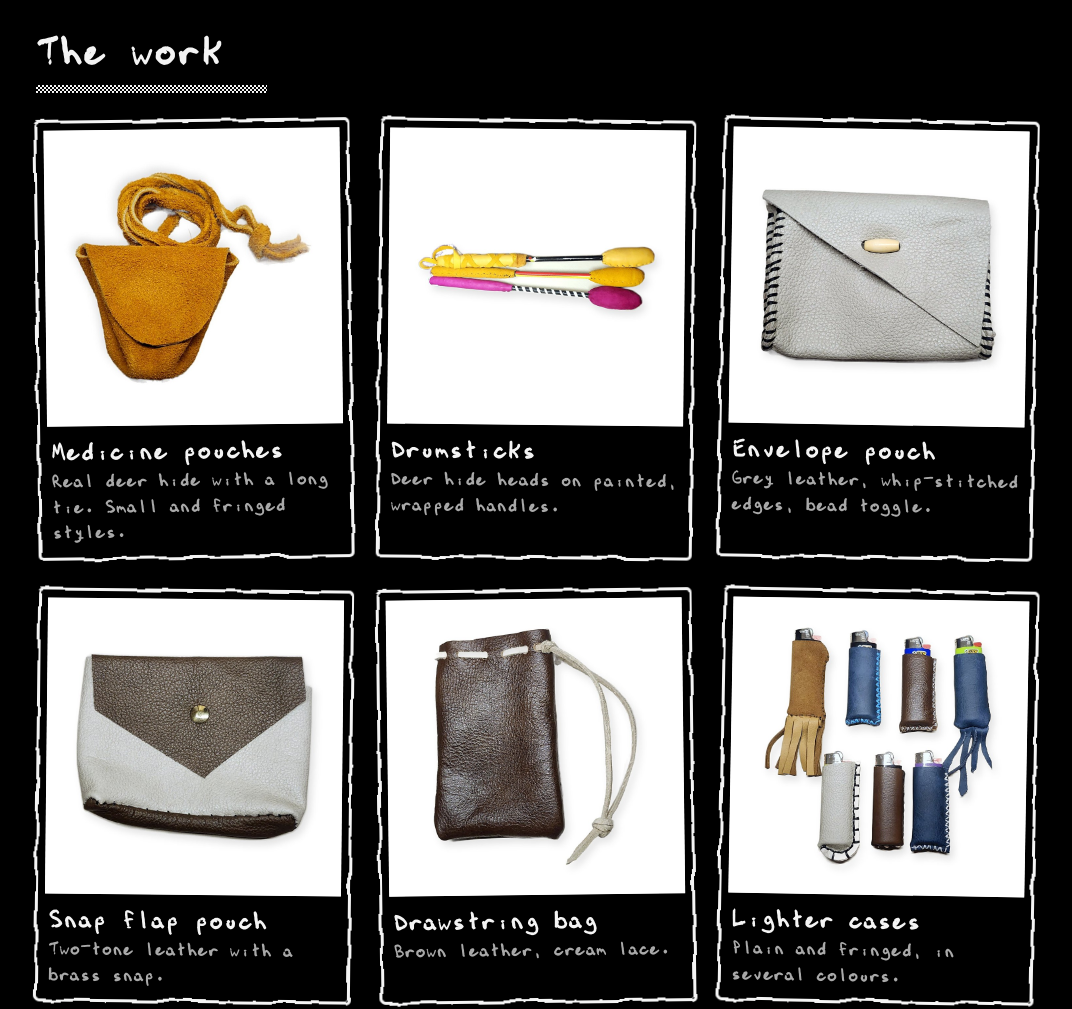
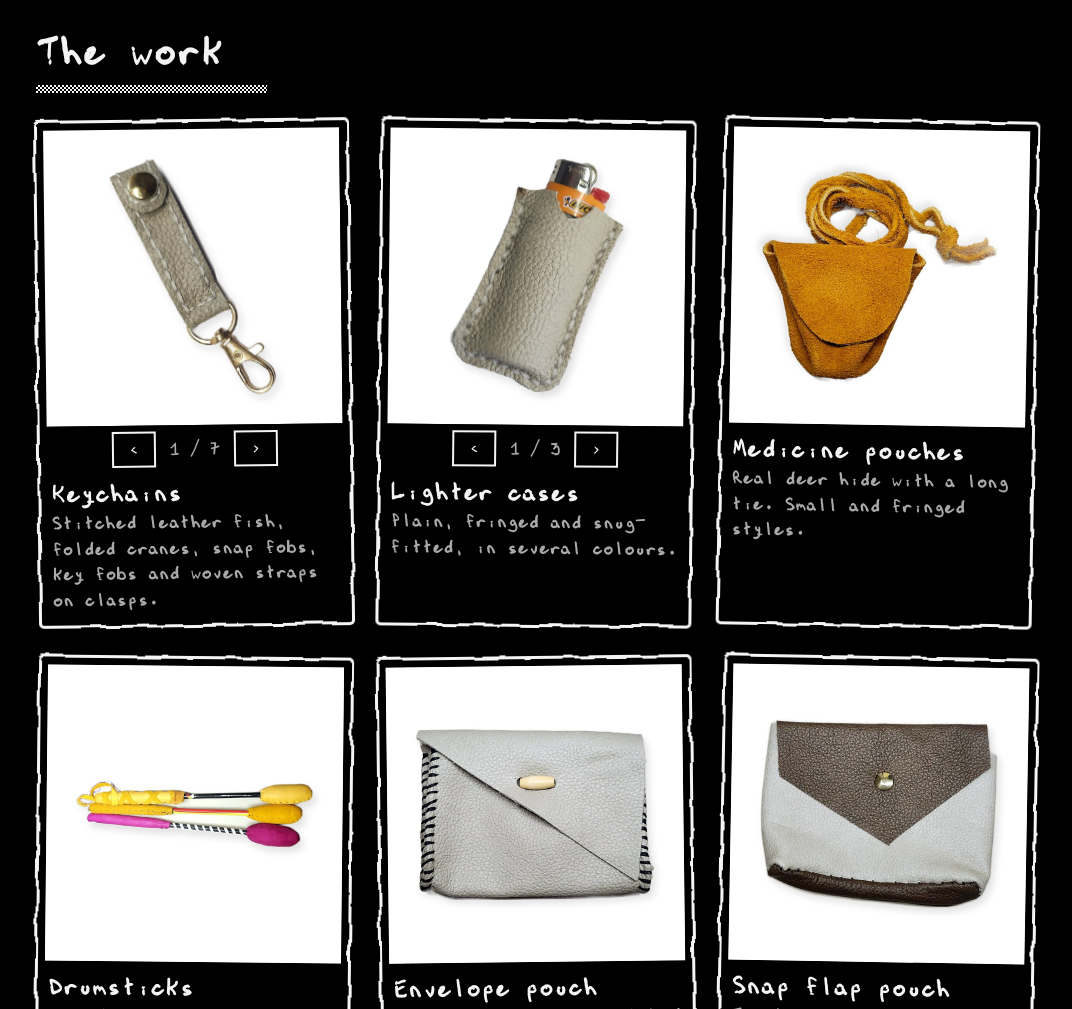
Before and after one commit to mbemail/MotchSpace, a plain HTML site: page index.html in a window 1280 px wide. Shown: the part 1580-2589 px from the top of the page, without its empty margins (104-1176 px from the left). Drawn offline with Linux system fonts and the light colour scheme.

Commit message:
Add new keychains (snap fob, black key fob, cream fish, crane) and two lighter cases
Co-Authored-By: Claude Opus 5.5 <noreply@anthropic.com>

```diff
--- a/index.html
+++ b/index.html
@@ -165,7 +165,11 @@
   <h2>The work</h2>
   <ul class="grid">
     <!-- LISTINGS: one <li> per product, newest first. Similar items share one <li> with a <div class="slides"> of photos. Photos are 900x900 white-background JPGs in img/. No prices. -->
-    <li class="frame"><img src="img/deerhide-pouch.jpg" alt="Golden deer hide medicine pouch with a long tie" width="900" height="900">
+    <li class="frame"><div class="slides" tabindex="0" aria-label="Keychains photos, scroll sideways for more"><img src="img/snap-fob.jpg" alt="Cream leather snap fob with a brass snap and a gold clasp" width="900" height="900"><img src="img/snap-fob-back.jpg" alt="Back of the cream snap fob showing the snap post" width="900" height="900" loading="lazy"><img src="img/keyfob-black.jpg" alt="Black leather key fob with white stitching on a silver clasp" width="900" height="900" loading="lazy"><img src="img/fish-keychain-cream.jpg" alt="Cream leather fish keychain with a stitched edge on a swivel clasp" width="900" height="900" loading="lazy"><img src="img/crane-keychain.jpg" alt="Cream leather folded crane keychain on a silver clasp" width="900" height="900" loading="lazy"><img src="img/fish-keychains.jpg" alt="Blue leather fish keychains with stitched details" width="900" height="900" loading="lazy"><img src="img/woven-keychain.jpg" alt="Woven strap keychain on a clasp" width="900" height="900" loading="lazy"></div>
+        <h3>Keychains</h3><p>Stitched leather fish, folded cranes, snap fobs, key fobs and woven straps on clasps.</p></li>
+    <li class="frame"><div class="slides" tabindex="0" aria-label="Lighter cases photos, scroll sideways for more"><img src="img/lighter-case-cream.jpg" alt="Cream leather lighter sleeve with stitched edges on a BIC lighter" width="900" height="900" loading="lazy"><img src="img/lighter-case-grey.jpg" alt="Grey leather lighter case fitted snug on a BIC lighter" width="900" height="900" loading="lazy"><img src="img/lighter-cases.jpg" alt="Leather lighter cases in tan, blue, brown and white, some fringed" width="900" height="900" loading="lazy"></div>
+        <h3>Lighter cases</h3><p>Plain, fringed and snug-fitted, in several colours.</p></li>
+    <li class="frame"><img src="img/deerhide-pouch.jpg" alt="Golden deer hide medicine pouch with a long tie" width="900" height="900" loading="lazy">
         <h3>Medicine pouches</h3><p>Real deer hide with a long tie. Small and fringed styles.</p></li>
     <li class="frame"><img src="img/drumsticks.jpg" alt="Three drumsticks with deer hide heads and wrapped handles" width="900" height="900" loading="lazy">
         <h3>Drumsticks</h3><p>Deer hide heads on painted, wrapped handles.</p></li>
@@ -175,10 +179,6 @@
         <h3>Snap flap pouch</h3><p>Two-tone leather with a brass snap.</p></li>
     <li class="frame"><img src="img/drawstring-bag.jpg" alt="Brown leather drawstring bag with cream lace" width="900" height="900" loading="lazy">
         <h3>Drawstring bag</h3><p>Brown leather, cream lace.</p></li>
-    <li class="frame"><img src="img/lighter-cases.jpg" alt="Leather lighter cases in tan, blue, brown and white, some fringed" width="900" height="900" loading="lazy">
-        <h3>Lighter cases</h3><p>Plain and fringed, in several colours.</p></li>
-    <li class="frame"><div class="slides" tabindex="0" aria-label="Keychains photos, scroll sideways for more"><img src="img/fish-keychains.jpg" alt="Blue leather fish keychains with stitched details" width="900" height="900" loading="lazy"><img src="img/woven-keychain.jpg" alt="Woven strap keychain on a clasp" width="900" height="900" loading="lazy"></div>
-        <h3>Keychains</h3><p>Stitched leather fish and woven straps on clasps.</p></li>
     <li class="frame"><div class="slides" tabindex="0" aria-label="Medicine wheel magnets photos, scroll sideways for more"><img src="img/wheel-magnet.jpg" alt="Round clay medicine wheel magnet painted white, yellow, red and black" width="900" height="900" loading="lazy"><img src="img/wheel-magnets-sizes.jpg" alt="Small and large medicine wheel magnets side by side" width="900" height="900" loading="lazy"></div>
         <h3>Medicine wheel magnets</h3><p>Hand-shaped clay, painted and glossed. Small and large.</p></li>
     <li class="frame"><div class="slides" tabindex="0" aria-label="Dreamcatchers photos, scroll sideways for more"><img src="img/dreamcatcher-feather.jpg" alt="Dreamcatcher with a wrapped hoop, beaded web and hanging feathers" width="900" height="900" loading="lazy"><img src="img/dreamcatcher-beaded.jpg" alt="Mini dreamcatcher on a cord-wrapped ring with seed beads" width="900" height="900" loading="lazy"></div>
@@ -195,7 +195,7 @@
     <div><h3>Pouches &amp; bags</h3><p>Medicine pouches, drawstring bags, envelope and snap pouches, sized to what you carry.</p></div>
     <div><h3>Cases &amp; covers</h3><p>Lighter cases and other fitted cases, plain or fringed.</p></div>
     <div><h3>Drumsticks</h3><p>Hide-headed beaters with handles wrapped in your colours.</p></div>
-    <div><h3>Small goods</h3><p>Keychains, tags and little gifts.</p></div>
+    <div><h3>Small goods</h3><p>Keychains, key fobs, snap fobs, tags and little gifts.</p></div>
     <div><h3>Magnets &amp; dreamcatchers</h3><p>Medicine wheel magnets and dreamcatchers, made to order.</p></div>
     <div><h3>Loomwork</h3><p>Loom-beaded bands and strips in your colours and pattern.</p></div>
     <div><h3>Your choices</h3><p>Leather colour, stitching, fringe, beads and hardware.</p></div>
```
Also changed, not shown: img/crane-keychain.jpg (added), img/fish-keychain-cream.jpg (added), img/keyfob-black.jpg (added), img/lighter-case-cream.jpg (added), img/lighter-case-grey.jpg (added), img/snap-fob-back.jpg (added), img/snap-fob.jpg (added).
